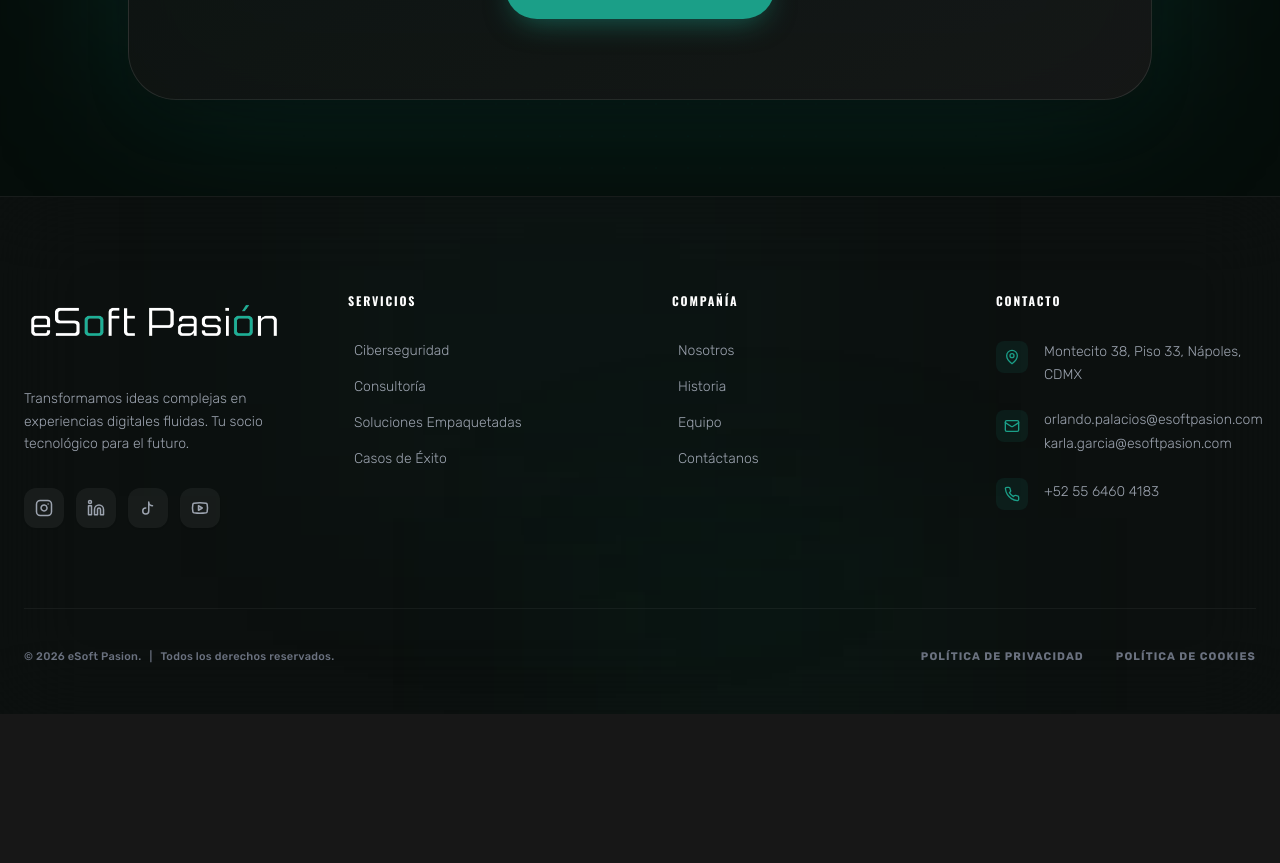
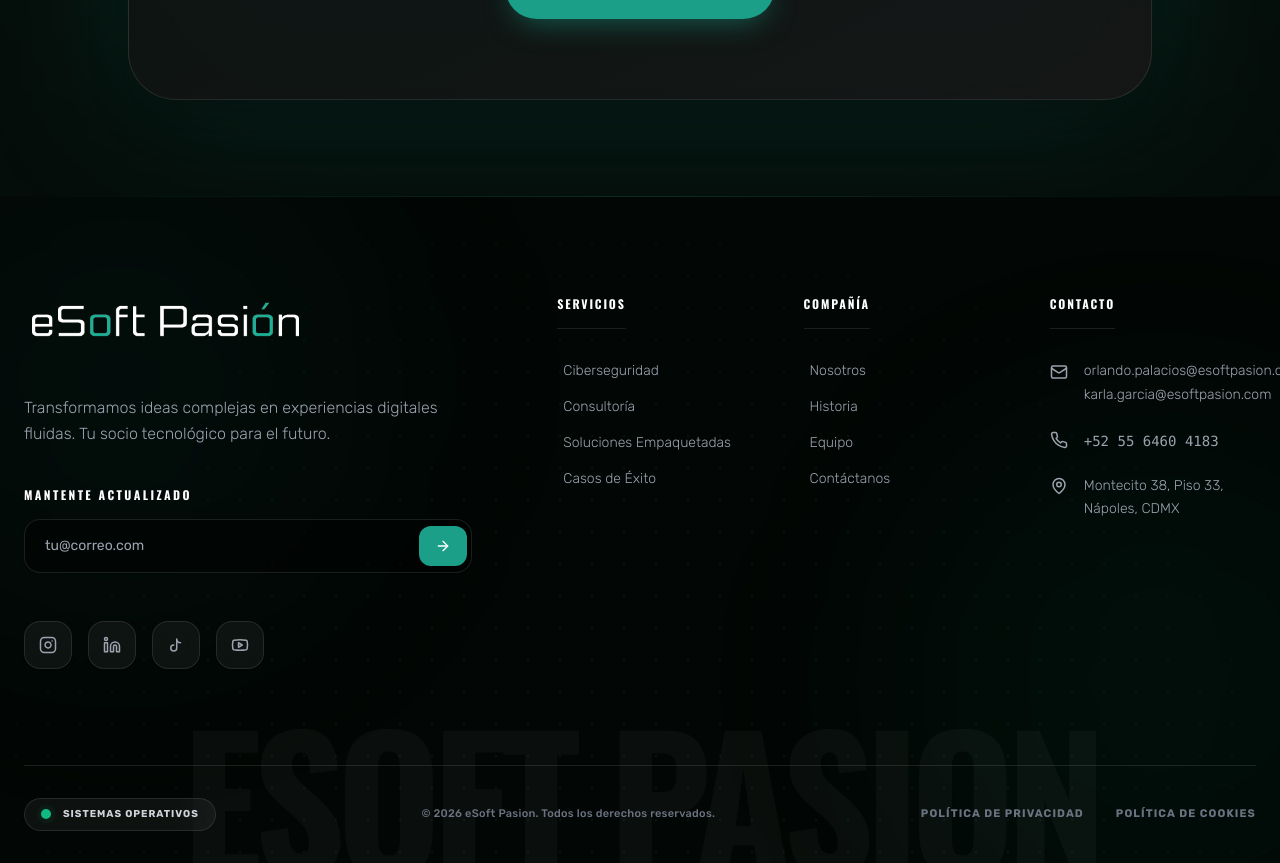
Before and after one commit to edwinrayr/eSoft_NewWebSite, a React (Vite) app in the folder eSoft-Pasion-V3/: page / in a window 1280 px wide. Shown: the part 5000-5863 px from the top of the page. Before the commit the page ends 5714 px from the top, so only its background shows below. Built offline with nearby package versions, Linux system fonts and the light colour scheme.

Commit message:
fix: Correcion del footer.

```diff
--- a/eSoft-Pasion-V3/src/components/layout/Footer.tsx
+++ b/eSoft-Pasion-V3/src/components/layout/Footer.tsx
@@ -1,20 +1,10 @@
-import { Instagram, Linkedin, Mail, MapPin, Phone, Youtube, ChevronRight, ExternalLink } from 'lucide-react';
+import { Instagram, Linkedin, MapPin, Phone, Youtube, ChevronRight, Mail, ArrowRight } from 'lucide-react';
 import { useTranslation } from 'react-i18next';
 import { Link } from 'react-router-dom';
 
-// Icono de TikTok personalizado estilizado
+// Icono de TikTok personalizado
 const TikTokIcon = ({ size = 20, className = "" }: { size?: number, className?: string }) => (
-  <svg
-    width={size}
-    height={size}
-    viewBox="0 0 24 24"
-    fill="none"
-    stroke="currentColor"
-    strokeWidth="2"
-    strokeLinecap="round"
-    strokeLinejoin="round"
-    className={className}
-  >
+  <svg width={size} height={size} viewBox="0 0 24 24" fill="none" stroke="currentColor" strokeWidth="2" strokeLinecap="round" strokeLinejoin="round" className={className}>
     <path d="M9 12a4 4 0 1 0 4 4V4a5 5 0 0 0 5 5" />
   </svg>
 );
@@ -24,31 +14,68 @@ export default function Footer() {
   const currentYear = new Date().getFullYear();
 
   return (
-    <footer className="relative bg-white/30 dark:bg-[#050d0a]/60 border-t border-gray-200 dark:border-white/5 pt-24 pb-12 overflow-hidden backdrop-blur-2xl transition-colors duration-500">
+    <footer className="relative bg-[#f8fafc] dark:bg-[#020604] pt-24 pb-8 overflow-hidden transition-colors duration-500">
 
-      {/* Luces de ambiente sincronizadas con el Home */}
-      <div className="absolute top-0 left-1/4 w-[500px] h-[300px] bg-esoft-accent/5 blur-[120px] pointer-events-none" />
-      <div className="absolute bottom-0 right-1/4 w-[400px] h-[200px] bg-emerald-500/5 blur-[100px] pointer-events-none" />
+      {/* LÍNEA DE BORDE SUPERIOR (Gradiente Premium) */}
+      <div className="absolute top-0 left-0 w-full h-[1px] bg-gradient-to-r from-transparent via-esoft-accent/50 to-transparent opacity-50" />
+
+      {/* --- FONDO PREMIUM (Auroras + Dot Matrix) --- */}
+      <div className="absolute inset-0 z-0 pointer-events-none overflow-hidden">
+        <div className="absolute top-[-10%] left-[-10%] w-[500px] h-[500px] bg-esoft-accent/10 dark:bg-esoft-accent/5 blur-[120px] rounded-full" />
+        <div className="absolute bottom-[-10%] right-[-10%] w-[500px] h-[500px] bg-emerald-500/10 dark:bg-emerald-500/5 blur-[120px] rounded-full" />
+        <div
+          className="absolute inset-0 opacity-[0.5] dark:opacity-[0.1] transition-opacity duration-500"
+          style={{
+            backgroundImage: 'radial-gradient(circle at center, #1b9f88 1px, transparent 1px)',
+            backgroundSize: '32px 32px',
+            WebkitMaskImage: 'radial-gradient(ellipse at 50% 100%, black 40%, transparent 100%)'
+          }}
+        />
+      </div>
+
+      {/* MARCA DE AGUA MONUMENTAL EN EL FONDO (Rellena el espacio inferior) */}
+      <div className="absolute bottom-0 left-0 w-full overflow-hidden flex justify-center pointer-events-none z-0">
+        <span className="text-[14vw] font-heading font-extrabold text-gray-900 dark:text-white opacity-[0.03] select-none whitespace-nowrap translate-y-1/4 tracking-tighter">
+          ESOFT PASION
+        </span>
+      </div>
 
       <div className="max-w-7xl mx-auto px-6 relative z-10">
-        <div className="grid grid-cols-1 md:grid-cols-2 lg:grid-cols-4 gap-16 mb-20">
 
-          {/* Columna 1: Marca y Presencia Digital */}
-          <div className="space-y-8">
-            <Link to="/" className="inline-block transform hover:scale-105 transition-transform duration-300">
+        {/* GRID ASIMÉTRICO (La clave para no dejar huecos) */}
+        <div className="grid grid-cols-1 lg:grid-cols-12 gap-16 lg:gap-12 mb-24">
+
+          {/* COLUMNA IZQUIERDA (Span 5): Marca y Retención */}
+          <div className="lg:col-span-5 space-y-10">
+            <Link to="/" className="inline-block group">
               <img
                 src="/esoftlogo.png"
                 alt="Logo eSoft Pasion"
-                className="h-14 w-auto object-contain dark:brightness-110"
+                className="h-14 w-auto object-contain dark:brightness-110 group-hover:scale-105 transition-transform duration-500"
               />
             </Link>
 
-            <p className="text-gray-600 dark:text-gray-400 text-sm leading-relaxed font-light">
-              {t('footer.description')}
+            <p className="text-gray-600 dark:text-gray-400 text-base leading-relaxed font-light max-w-md">
+              {t('footer.description', 'Diseñamos, protegemos y escalamos infraestructuras digitales para las empresas que están construyendo el futuro.')}
             </p>
 
-            {/* Redes Sociales Estilo Apple (Glass Buttons) */}
-            <div className="flex gap-3">
+            {/* Newsletter Mini-Form (Añade densidad visual e interactividad) */}
+            <div className="max-w-md">
+              <h4 className="text-xs font-bold text-gray-900 dark:text-white uppercase tracking-[0.2em] mb-4">Mantente Actualizado</h4>
+              <div className="flex items-center bg-white dark:bg-black/40 border border-gray-200 dark:border-white/10 rounded-2xl p-1 focus-within:border-esoft-accent transition-colors shadow-sm">
+                <input
+                  type="email"
+                  placeholder="tu@correo.com"
+                  className="w-full bg-transparent border-none px-4 py-3 text-sm text-gray-900 dark:text-white focus:outline-none placeholder:text-gray-400"
+                />
+                <button className="w-12 h-10 bg-esoft-accent rounded-xl flex items-center justify-center text-white hover:bg-emerald-500 transition-colors shrink-0">
+                  <ArrowRight size={16} />
+                </button>
+              </div>
+            </div>
+
+            {/* Redes Sociales Glassmorphism */}
+            <div className="flex gap-4 pt-2">
               {[
                 { icon: <Instagram size={18} />, href: "https://www.instagram.com/esoftpasion", label: "Instagram" },
                 { icon: <Linkedin size={18} />, href: "https://www.linkedin.com/company/esoft-pasi%C3%B3n-por-la-tecnolog%C3%ADa-2006/", label: "LinkedIn" },
@@ -60,7 +87,7 @@ export default function Footer() {
                   href={social.href}
                   target="_blank"
                   rel="noopener noreferrer"
-                  className="w-10 h-10 flex items-center justify-center rounded-xl bg-gray-100 dark:bg-white/5 text-gray-500 dark:text-gray-400 hover:bg-esoft-accent hover:text-white dark:hover:bg-esoft-accent transition-all duration-300 border border-transparent hover:border-esoft-accent/20 shadow-sm"
+                  className="w-12 h-12 flex items-center justify-center rounded-2xl bg-white/60 dark:bg-white/5 backdrop-blur-md text-gray-600 dark:text-gray-400 hover:bg-esoft-accent hover:text-white dark:hover:bg-esoft-accent transition-all duration-300 border border-gray-200 dark:border-white/10 shadow-sm hover:-translate-y-1"
                   aria-label={social.label}
                 >
                   {social.icon}
@@ -69,17 +96,20 @@ export default function Footer() {
             </div>
           </div>
 
-          {/* Columna 2: Servicios con Hover Inteligente */}
+          {/* COLUMNA DERECHA (Span 7): Enlaces Estructurados */}
+          <div className="lg:col-span-7 grid grid-cols-1 sm:grid-cols-3 gap-10">
+
+            {/* Servicios */}
             <div>
-            <h4 className="text-gray-900 dark:text-white font-heading font-bold uppercase tracking-[0.15em] mb-8 text-xs">
-              {t('footer.col1')}
+              <h4 className="text-gray-900 dark:text-white font-heading font-bold uppercase tracking-[0.15em] mb-8 text-xs border-b border-gray-200 dark:border-white/10 pb-4 inline-block">
+                {t('footer.col1', 'Soluciones')}
               </h4>
               <ul className="space-y-4">
                 {[
-                { to: "/servicios#security", label: t('navbar.cybersecurity') },
-                { to: "/servicios#consulting", label: t('navbar.consulting') },
-                { to: "/servicios#infra", label: t('navbar.packaged') },
-                { to: "/soluciones", label: t('navbar.cases') }
+                  { to: "/servicios#security", label: t('navbar.cybersecurity', 'Ciberseguridad') },
+                  { to: "/servicios#consulting", label: t('navbar.consulting', 'Consultoría IT') },
+                  { to: "/servicios#infra", label: t('navbar.packaged', 'Infraestructura') },
+                  { to: "/soluciones", label: t('navbar.cases', 'Casos de Éxito') }
                 ].map((link, idx) => (
                   <li key={idx}>
                     <Link to={link.to} className="group flex items-center text-gray-600 dark:text-gray-400 hover:text-esoft-accent dark:hover:text-white transition-all duration-300 text-sm">
@@ -91,17 +121,17 @@ export default function Footer() {
               </ul>
             </div>
 
-          {/* Columna 3: Compañía */}
+            {/* Compañía */}
             <div>
-            <h4 className="text-gray-900 dark:text-white font-heading font-bold uppercase tracking-[0.15em] mb-8 text-xs">
-              {t('footer.col2')}
+              <h4 className="text-gray-900 dark:text-white font-heading font-bold uppercase tracking-[0.15em] mb-8 text-xs border-b border-gray-200 dark:border-white/10 pb-4 inline-block">
+                {t('footer.col2', 'Compañía')}
               </h4>
               <ul className="space-y-4">
                 {[
-                { to: "/nosotros", label: t('navbar.about') },
-                { to: "/nosotros/historia", label: t('navbar.history') },
-                { to: "/nosotros/equipo", label: t('navbar.team') },
-                { to: "/contacto", label: t('navbar.contact') }
+                  { to: "/nosotros", label: t('navbar.about', 'Nuestra Identidad') },
+                  { to: "/nosotros/historia", label: t('navbar.history', 'Evolución') },
+                  { to: "/nosotros/equipo", label: t('navbar.team', 'El Equipo') },
+                  { to: "/contacto", label: t('navbar.contact', 'Contacto') }
                 ].map((link, idx) => (
                   <li key={idx}>
                     <Link to={link.to} className="group flex items-center text-gray-600 dark:text-gray-400 hover:text-esoft-accent dark:hover:text-white transition-all duration-300 text-sm">
@@ -113,23 +143,15 @@ export default function Footer() {
               </ul>
             </div>
 
-          {/* Columna 4: Contacto Estilizado */}
+            {/* Contacto Directo */}
             <div>
-            <h4 className="text-gray-900 dark:text-white font-heading font-bold uppercase tracking-[0.15em] mb-8 text-xs">
-              {t('footer.col3')}
+              <h4 className="text-gray-900 dark:text-white font-heading font-bold uppercase tracking-[0.15em] mb-8 text-xs border-b border-gray-200 dark:border-white/10 pb-4 inline-block">
+                {t('footer.col3', 'Soporte')}
               </h4>
               <ul className="space-y-6">
-              <li className="flex gap-4">
-                <div className="w-8 h-8 rounded-lg bg-esoft-accent/10 flex items-center justify-center text-esoft-accent shrink-0">
-                  <MapPin size={16} />
-                </div>
-                <span className="text-sm text-gray-600 dark:text-gray-400 font-light leading-relaxed">
-                  Montecito 38, Piso 33, Nápoles, CDMX
-                </span>
-              </li>
                 <li className="flex gap-4 group">
-                <div className="w-8 h-8 rounded-lg bg-esoft-accent/10 flex items-center justify-center text-esoft-accent shrink-0 group-hover:bg-esoft-accent group-hover:text-white transition-colors">
-                  <Mail size={16} />
+                  <div className="mt-0.5 text-gray-400 group-hover:text-esoft-accent transition-colors">
+                    <Mail size={18} />
                   </div>
                   <div className="flex flex-col gap-1">
                     <a href="mailto:orlando.palacios@esoftpasion.com" className="text-sm text-gray-600 dark:text-gray-400 hover:text-esoft-accent transition-colors font-light">
@@ -140,34 +162,57 @@ export default function Footer() {
                     </a>
                   </div>
                 </li>
-              <li className="flex gap-4 group">
-                <div className="w-8 h-8 rounded-lg bg-esoft-accent/10 flex items-center justify-center text-esoft-accent shrink-0 group-hover:bg-esoft-accent group-hover:text-white transition-colors">
-                  <Phone size={16} />
+                <li className="flex gap-4 group items-center">
+                  <div className="text-gray-400 group-hover:text-esoft-accent transition-colors">
+                    <Phone size={18} />
                   </div>
-                <a href="tel:+525564604183" className="text-sm text-gray-600 dark:text-gray-400 hover:text-esoft-accent transition-colors font-light pt-1">
+                  <a href="tel:+525564604183" className="text-sm text-gray-600 dark:text-gray-400 hover:text-esoft-accent transition-colors font-mono pt-0.5">
                     +52 55 6460 4183
                   </a>
                 </li>
+                <li className="flex gap-4 group items-start">
+                  <div className="mt-0.5 text-gray-400 group-hover:text-esoft-accent transition-colors">
+                    <MapPin size={18} />
+                  </div>
+                  <span className="text-sm text-gray-600 dark:text-gray-400 font-light leading-relaxed">
+                    Montecito 38, Piso 33, Nápoles, CDMX
+                  </span>
+                </li>
               </ul>
+            </div>
+
           </div>
         </div>
 
-        {/* Barra Inferior Premium */}
-        <div className="pt-10 border-t border-gray-200 dark:border-white/5 flex flex-col md:flex-row justify-between items-center gap-6">
-          <div className="flex items-center gap-2 text-[11px] text-gray-500 dark:text-gray-500 font-medium tracking-wide">
-            <span>&copy; {currentYear} eSoft Pasion.</span>
-            <span className="hidden md:block">|</span>
-            <span>{t('footer.rights')}</span>
+        {/* BARRA INFERIOR (Sub-footer Premium) */}
+        <div className="pt-8 border-t border-gray-200 dark:border-white/10 flex flex-col md:flex-row justify-between items-center gap-6 relative z-10">
+
+          {/* Status Badge (Estilo Vercel/Apple) */}
+          <div className="flex items-center gap-3 px-4 py-2 bg-white/60 dark:bg-white/5 backdrop-blur-md rounded-full border border-gray-200 dark:border-white/10 shadow-sm cursor-default">
+            <span className="relative flex h-2.5 w-2.5">
+              <span className="animate-ping absolute inline-flex h-full w-full rounded-full bg-emerald-500 opacity-75"></span>
+              <span className="relative inline-flex rounded-full h-2.5 w-2.5 bg-emerald-500"></span>
+            </span>
+            <span className="text-[10px] uppercase tracking-widest font-bold text-gray-600 dark:text-gray-300">
+              Sistemas Operativos
+            </span>
           </div>
 
+          {/* Copyright */}
+          <div className="text-[11px] text-gray-500 dark:text-gray-500 font-medium tracking-wide text-center">
+            &copy; {currentYear} eSoft Pasion. {t('footer.rights', 'Todos los derechos reservados.')}
+          </div>
+
+          {/* Legales */}
           <div className="flex gap-8 text-[11px] font-bold uppercase tracking-widest">
             <Link to="/privacidad" className="text-gray-500 dark:text-gray-500 hover:text-esoft-accent transition-colors">
-              {t('footer.privacy')}
+              {t('footer.privacy', 'Privacidad')}
             </Link>
             <Link to="/cookies" className="text-gray-500 dark:text-gray-500 hover:text-esoft-accent transition-colors">
-              {t('footer.cookies')}
+              {t('footer.cookies', 'Cookies')}
             </Link>
           </div>
+
         </div>
       </div>
     </footer>
```
Lines whose indentation alone changed are shown as unchanged.
